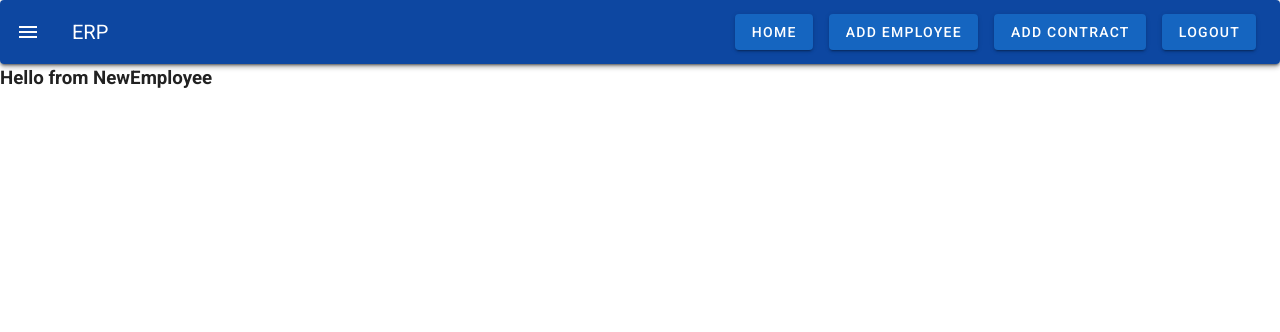
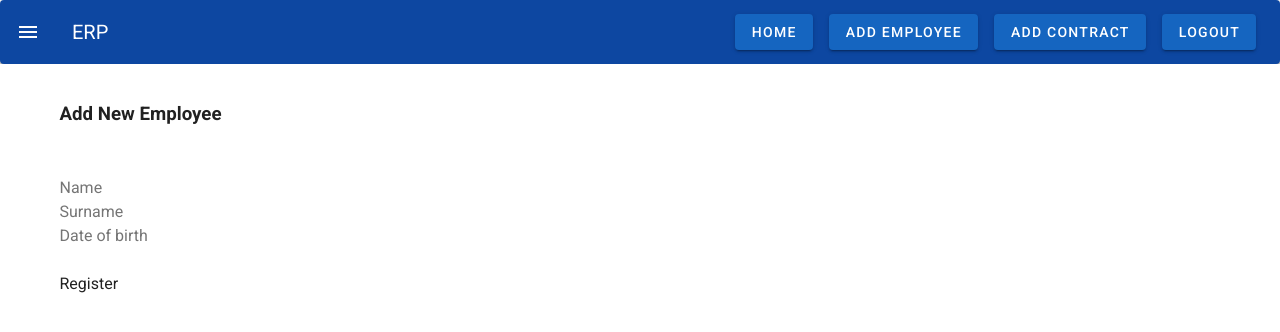
Before and after one commit to Vezil/ERP-Employee, a Vue app in the folder client/: page /#/NewEmployee in a window 1280 px wide. Shown: the top 332 px of the page. Built offline with nearby package versions, Linux system fonts and the light colour scheme.

Commit message:
add new employee development

```diff
--- a/client/package.json
+++ b/client/package.json
@@ -7,6 +7,7 @@
     "build": "vue-cli-service build"
   },
   "dependencies": {
+    "axios": "^0.19.0",
     "vue": "^2.6.10",
     "vue-router": "^3.1.3",
     "vuetify": "^2.1.0",
--- a/client/src/components/pages/NewEmployee.vue
+++ b/client/src/components/pages/NewEmployee.vue
@@ -1,15 +1,41 @@
 <template>
-  <div class="NewEmployee">
-    <h3>Hello from NewEmployee</h3>
-  </div>
+  <v-app>
+    <div class="container">
+      <br>
+        <h3>Add New Employee</h3><br><br>
+        <input type="name" name="name" v-model="name" placeholder="Name"/><br>
+        <input type="surname" name="surname" v-model="surname" placeholder="Surname"/><br/>
+        <input type="birthdate" name="birthdate" v-model="birthdate" placeholder="Date of birth"/><br>
+        <br>
+        <button @click="create">Register</button>
+    </div>
+  </v-app>
 </template>
 
 <script>
-
+import AuthenticationService from '../../services/AuthenticationService'
 export default {
   name: 'NewEmployee',
-  components: {
-    // NewEmployee
+  data() {
+    return{
+      name:'',
+      surname:'',
+      birthdate:''
+    }
+  },
+  methods:{
+    async create() {
+     const response = await AuthenticationService.create({
+        name:this.name,
+        surname:this.surname,
+        birthdate:this.birthdate
+      })
+      console.log(response.data)
+    }
   }
 }
 </script>
+
+<style>
+
+</style>
```
Also changed, not shown: 2 other files (tests, documents, lock files or other folders).
